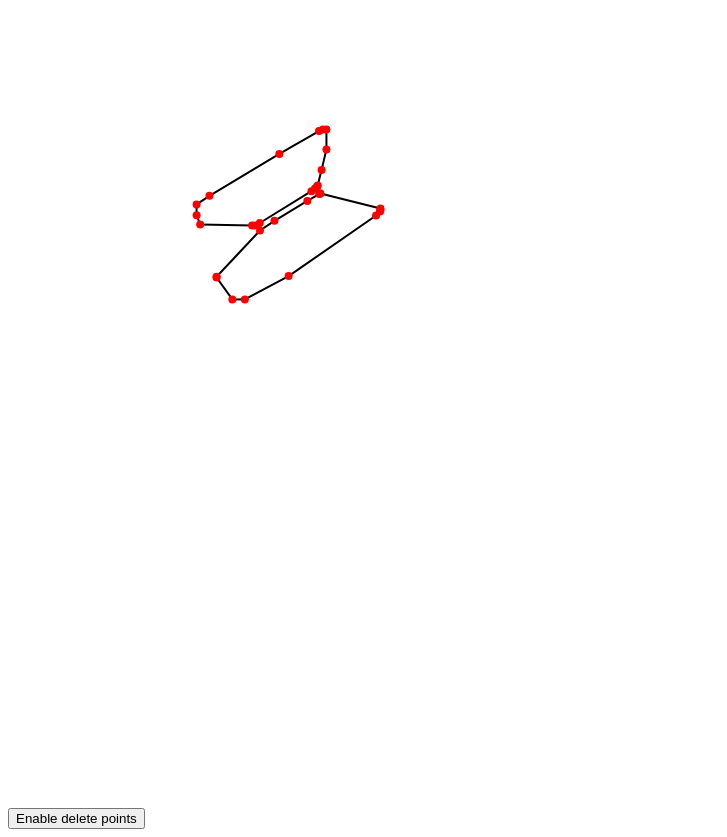
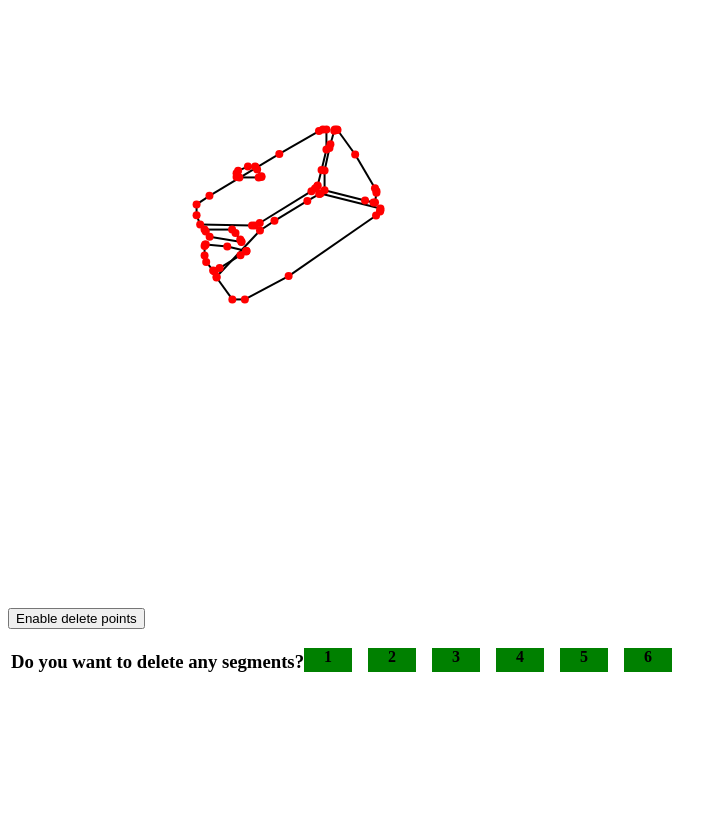
Before and after one commit to AkashSaraf16/segment-tool, a React (Create React App) app: page / in a window 1280 px wide. Shown: the whole page, without its empty margins (0-727 px from the left). After the commit the page ends 800 px from the top, so only its background shows below. Built offline with nearby package versions, Linux system fonts and the light colour scheme.

Commit message:
Added hover effect abd remving complete segments

```diff
--- a/package.json
+++ b/package.json
@@ -9,6 +9,7 @@
     "react": "^18.2.0",
     "react-dom": "^18.2.0",
     "react-scripts": "5.0.1",
+	"styled-components": "^5.3.6",
     "web-vitals": "^2.1.4",
 	"konva": "8.4.3",
 	"react-konva": "^18.2.3"
--- a/src/CustomCircle.js
+++ b/src/CustomCircle.js
@@ -38,6 +38,7 @@ export default function CustomCircle(points, intersectingLines, lineLayer, circl
 			}
 		});
 		const newLine = new Konva.Line({
+			name:`seg${group+1}`,
 			points: [...startPoints, ...endPoints],
 			stroke: 'black',
 			strokeWidth: 2,
@@ -85,6 +86,7 @@ export default function CustomCircle(points, intersectingLines, lineLayer, circl
 	  }
 
 	const circleStart = new Konva.Circle({
+		name:`seg${group+1}`,
 		x: points[0],
 		y: points[1],
 		radius: 4,
--- a/src/CustomLine.js
+++ b/src/CustomLine.js
@@ -1,6 +1,7 @@
 import Konva from "konva";
 export default function CustomLine(points,group) {
 	const line = new Konva.Line({
+		name:`seg${group+1}`,
 		points: [
 			...points
 		],
--- a/src/SegmentEdit.js
+++ b/src/SegmentEdit.js
@@ -1,6 +1,7 @@
 import React, { useEffect, useRef } from 'react';
 import Konva from 'konva';
 import CustomLine from './CustomLine.js';
+import { EditPanelGrid, Panel } from './style.js';
 
 // import hullPoints from './hull.js';
 import hullPoints, { massHullPoints } from './hull.js'
@@ -16,15 +17,15 @@ export default function SegmentEdit() {
 	useEffect(() => {
 		const stage = new Konva.Stage({
 			container: containerRef.current,
-			width: window.innerWidth,
-			height: window.innerHeight,
+			width: 600,
+			height: 600,
 		});
 		const lineLayer = new Konva.Layer();
 		const circleLayer = new Konva.Layer();
 		stage.add(lineLayer);
 		stage.add(circleLayer);
 
-		massHullPoints.slice(0,2).forEach((hullPoints,index)=>{
+		massHullPoints.slice(0,massHullPoints.length).forEach((hullPoints,index)=>{
 			for (let i = 0; i < hullPoints.length - 1; i++) {
 				const line = CustomLine([hullPoints[i][0], hullPoints[i][1], hullPoints[i + 1][0], hullPoints[i + 1][1]],index);
 				const circleStart = CustomCircle([hullPoints[i][0], hullPoints[i][1]], intersectingLines, lineLayer, circleLayer, buttonRef,index);
@@ -47,10 +48,34 @@ export default function SegmentEdit() {
 		isDelete = !isDelete;
 	}
 
+	function deleteNodehandler(event){
+		const input = event.target.innerText;
+		const nodes = stageRef.current?.find('.seg'+input);
+		nodes.forEach(node=>node.destroy());
+	}
+
+	function mouseOutHandler(event){
+		const input = event.target.innerText;
+		const nodes = stageRef.current?.find('.seg'+input);
+		nodes.forEach(node=>node.opacity(1));
+	}
+
+	function mouseOverHandler(event){
+		const input = event.target.innerText;
+		const nodes = stageRef.current?.find('.seg'+input);
+		nodes.forEach(node=>node.opacity(0));
+	}
+
 	return (
 		<div>
 			<div ref={containerRef} />
 			<button onClick={deleteHandler} ref={buttonRef}>Enable delete points</button>
+			<EditPanelGrid>
+				<h3>Do you want to delete any segments?</h3>
+				{massHullPoints.map((hullPoints,index)=>{
+					return <Panel onClick={deleteNodehandler} onMouseOver={mouseOverHandler} onMouseOut={mouseOutHandler} key={index}>{index+1}</Panel>
+				})}
+			</EditPanelGrid>
 		</div>
 	);
 };
--- /dev/null
+++ b/src/style.js
@@ -0,0 +1,30 @@
+import styled from 'styled-components';
+
+const WrapperDiv = styled.div`
+	height:680px;
+    width: 580px;
+    display: flex;
+    flex-direction: column;
+`;
+
+const EditPanelGrid = styled.div`
+	margin:3px;
+    display: flex;
+    flex-wrap:wrap;
+`;
+
+const Panel = styled.div`
+	height:1.5rem;
+	width:3rem;
+	background-color:green;
+	margin:1rem 1rem 0rem 0rem;
+	font-size: 16px;
+	font-weight: bold;
+	text-align:center;
+`;
+
+export {
+	WrapperDiv,
+	EditPanelGrid,
+	Panel
+};
```
Also changed, not shown: 1 other file (tests, documents, lock files or other folders).
